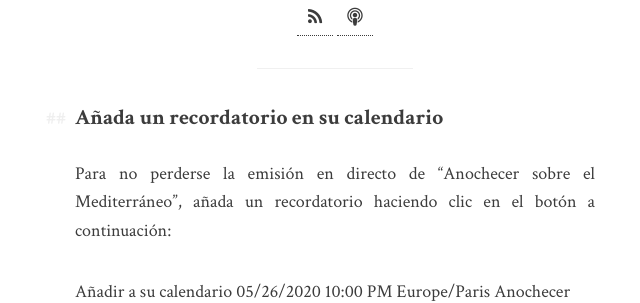
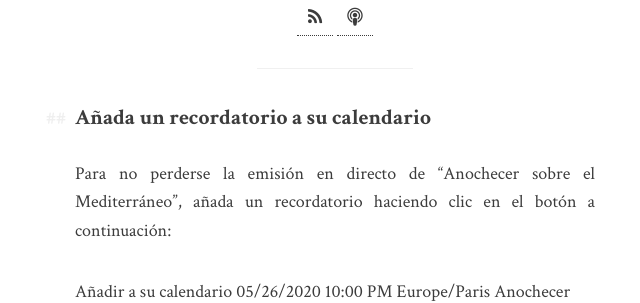
Before and after one commit to dieguitocollado/anochecer2, a Jekyll site: the page built from index.md, in a window 1280 px wide and 900 px high, scrolled down 1281 px. Shown: the part 157-460 px from the top of the window, without its empty margins (305-945 px from the left). Built offline with Jekyll 4.4.1, drawn with Linux system fonts in a browser that asks for light colours; comment, search, counter and statistics services are not loaded.

```diff
--- a/index.md
+++ b/index.md
@@ -54,7 +54,7 @@ Para recibir actualizaciones y recordatorios, así como los episodios para su es
 </div>
 
 ---
-### Añada un recordatorio en su calendario
+### Añada un recordatorio a su calendario
 Para no perderse la emisión en directo de "Anochecer sobre el Mediterráneo", añada un recordatorio haciendo clic en el botón a continuación:
 <div title="Add to Calendar" class="addeventatc">
     Añadir a su calendario
```
